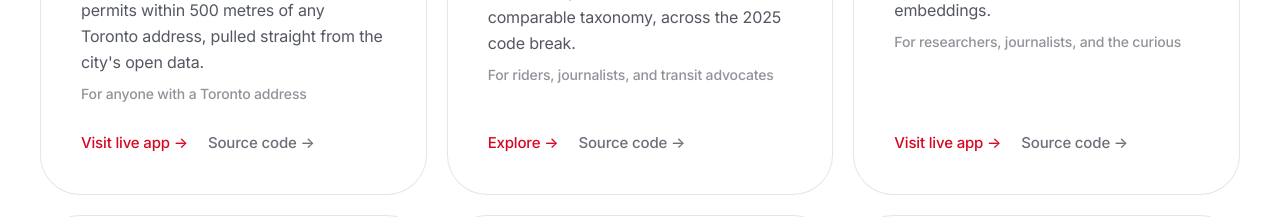
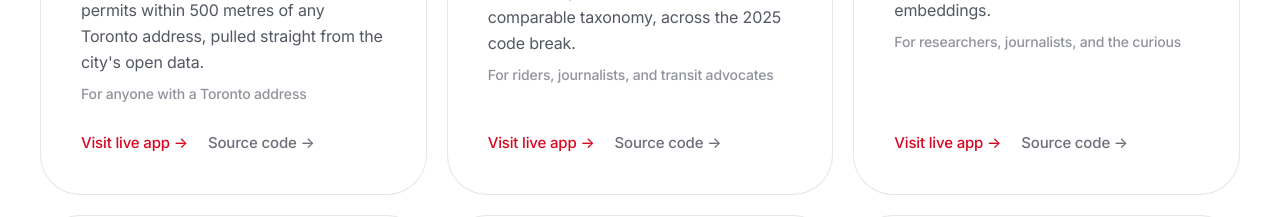
Before and after one commit to Nshipyard/canada-nshipyard, a Next.js app: page / in a window 1280 px wide. Shown: the part 6520-6737 px from the top of the page. Built offline with nearby package versions, Linux system fonts and the light colour scheme.

Commit message:
TTC card: use 'Visit live app' CTA instead of 'Explore'

```diff
--- a/src/i18n.tsx
+++ b/src/i18n.tsx
@@ -293,7 +293,7 @@ const en = {
         desc: "1.24M delay incidents since 2014 on one comparable taxonomy, across the 2025 code break.",
         user: "For riders, journalists, and transit advocates",
         url: "https://ttc.canada.nshipyard.com",
-        cta: "explore" as const,
+        cta: "visit" as const,
         status: "live" as const,
       },
       {
```
